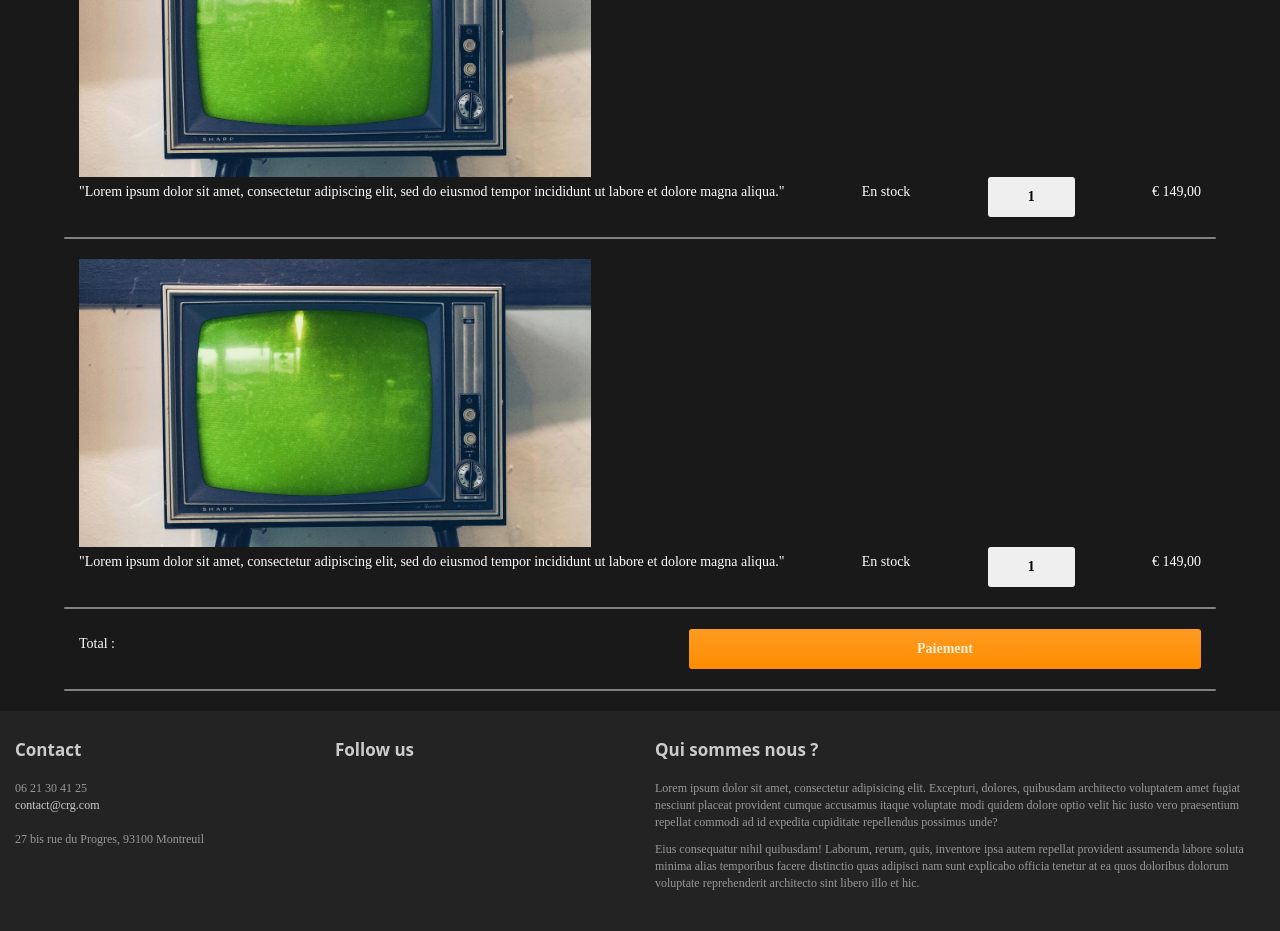
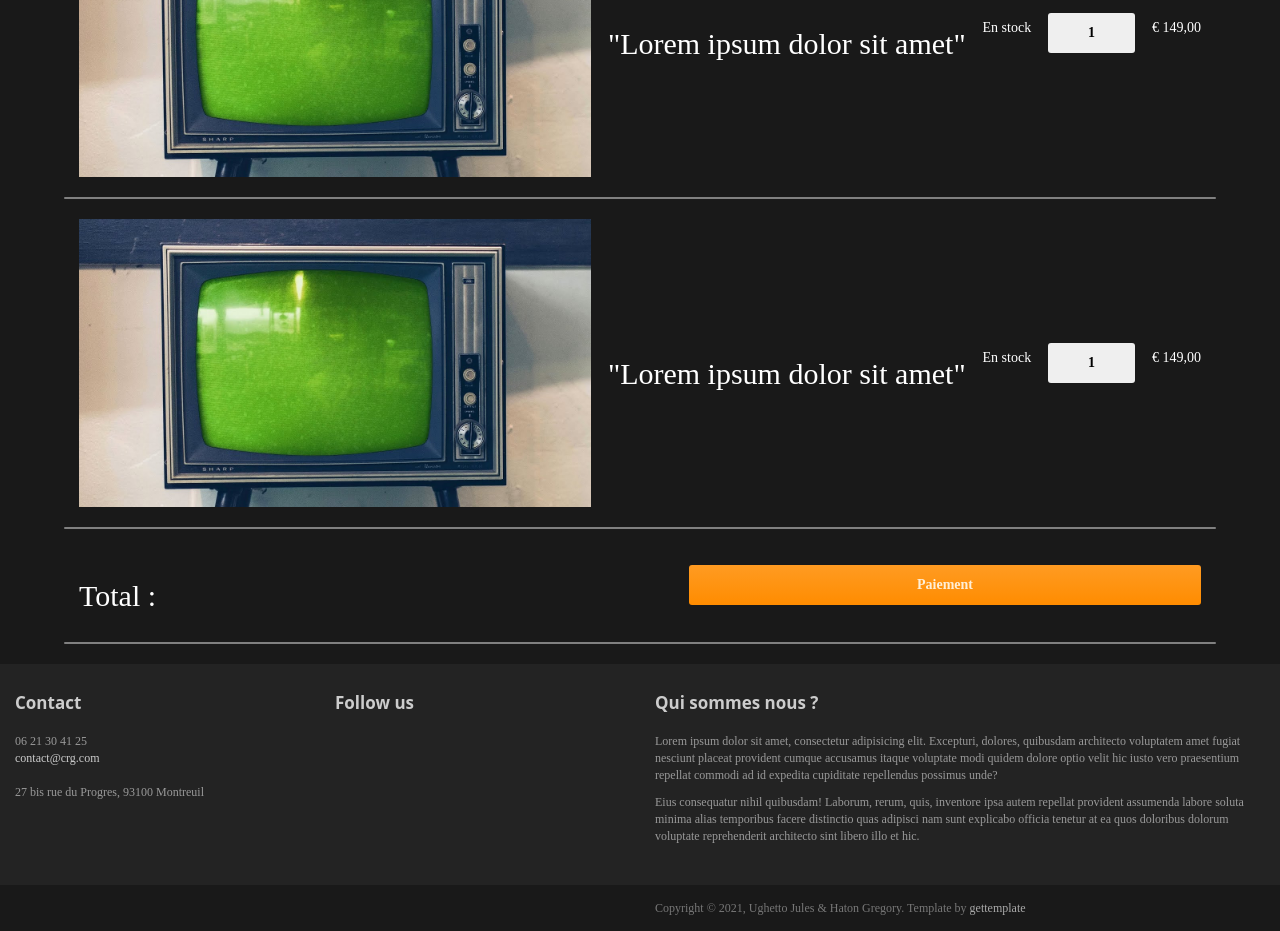
Before and after one commit to WhimBlob/cathodicraygaming, a PHP site: page /panier.php in a window 1280 px wide. Shown: the part 330-1261 px from the top of the page. Run offline with PHP 8.4, Linux system fonts and the light colour scheme; some libraries are stand-ins or nearby versions; some web fonts are replaced.

Commit message:
Happy html

```diff
--- a/index.php
+++ b/index.php
@@ -13,6 +13,7 @@
 
     <!-- For Sale -->
     <section id = "forsale">
+      <h2>Get a look at our best sales</h2>
       <article id = "product1" class = "product">
         <div class = productext>
           <h3 class = "productname" id = "productname1">Name 1</h3>
@@ -29,7 +30,7 @@
           <p class = "prix">300€</p>
           <p class = "stock">Disponible</p>
         </div>
-        <img id = "productimg" class = "productimg" src="ressources/imgs/157612182_259155989105775_9145309204689973689_n.png" alt = "Cathodic-Ray TV">
+        <img id = "product2img" class = "productimg" src="ressources/imgs/157612182_259155989105775_9145309204689973689_n.png" alt = "Cathodic-Ray TV">
       </article>
       <article id = "product3" class = "product">
         <div class = productext>
@@ -38,7 +39,7 @@
           <p class = "prix">300€</p>
           <p class = "stock">Disponible</p>
         </div>
-        <img id = "product1img" class = "productimg" src="ressources/imgs/157612182_259155989105775_9145309204689973689_n.png" alt = "Cathodic-Ray TV">
+        <img class = "product3img" src="ressources/imgs/157612182_259155989105775_9145309204689973689_n.png" alt = "Cathodic-Ray TV">
       </article>
     </section>
   </main>
--- a/inscription.php
+++ b/inscription.php
@@ -19,7 +19,7 @@
           <form action="" method="post">
             <div class="top-margin">
               <label for="prenom" class="form-label">Votre Prénom</label>
-              <input type="text" class="form-control" id="nom" placeholder="Votre Prénom" name="prenom" value="<?= $champPrenom; ?>">
+              <input type="text" class="form-control" id="prenom" placeholder="Votre Prénom" name="prenom" value="<?= $champPrenom; ?>">
             </div>
             <div class="top-margin">
               <label for="nom" class="form-label">Votre Nom</label>
@@ -47,6 +47,5 @@
       </div>
     </div>
   </section>
-  </div>
 </main> <!-- /container -->
 <?php include 'ressources/templates/footer.php'; ?>
--- a/panier.php
+++ b/panier.php
@@ -11,7 +11,7 @@
     <!-- Product Picture -->
       <img class = "productimg" src="ressources/imgs/157612182_259155989105775_9145309204689973689_n.png" alt="Cathodic-Ray TV">
     <!-- Product Name -->
-      <p>"Lorem ipsum dolor sit amet, consectetur adipiscing elit, sed do eiusmod tempor incididunt ut labore et dolore magna aliqua."</p>
+      <h2>"Lorem ipsum dolor sit amet"</h2>
     <!-- Avalability -->
       <p>En stock</p>
     <!-- Dropdown number -->
@@ -33,15 +33,15 @@
     <!-- Product Picture -->
       <img class = "productimg" src="ressources/imgs/157612182_259155989105775_9145309204689973689_n.png" alt="Cathodic-Ray TV">
     <!-- Product Name -->
-      <p>"Lorem ipsum dolor sit amet, consectetur adipiscing elit, sed do eiusmod tempor incididunt ut labore et dolore magna aliqua."</p>
+      <h2>"Lorem ipsum dolor sit amet"</h2>
     <!-- Avalability -->
       <p>En stock</p>
     <!-- Dropdown number -->
       <div class="dropdown">
-        <button class="btn btn-secondary dropdown-toggle" type="button" id="dropdownMenuButton" data-toggle="dropdown" aria-haspopup="true" aria-expanded="false">
+        <button class="btn btn-secondary dropdown-toggle" type="button" id="dropdownMenuButton2" data-toggle="dropdown" aria-haspopup="true" aria-expanded="false">
           1
         </button>
-        <div class="dropdown-menu" aria-labelledby="dropdownMenuButton">
+        <div class="dropdown-menu" aria-labelledby="dropdownMenuButton2">
           <a class="dropdown-item" href="#">2</a>
           <a class="dropdown-item" href="#">3</a>
           <a class="dropdown-item" href="#">4</a>
@@ -52,7 +52,7 @@
     </article>
     <div class="greybar"></div>
     <article class="col-md-6 col-sm-8 cartarticle" id="checkout">
-      <p id="total" class="checkoutparts">Total :</p>
+      <h2 id="total" class="checkoutparts">Total :</h2>
       <input type="submit" value="Paiement" name="pay" id="pay" class="btn btn-action checkoutparts">
     </article>
     <div class="greybar"></div>
```
